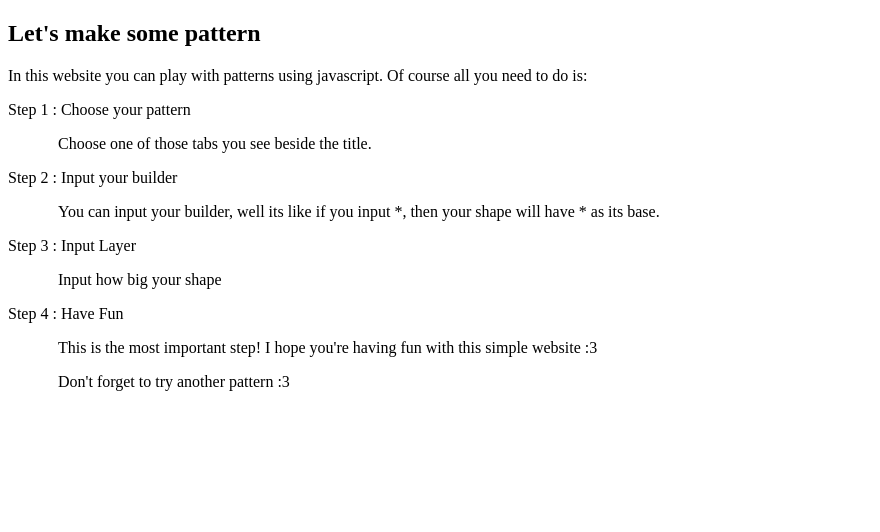
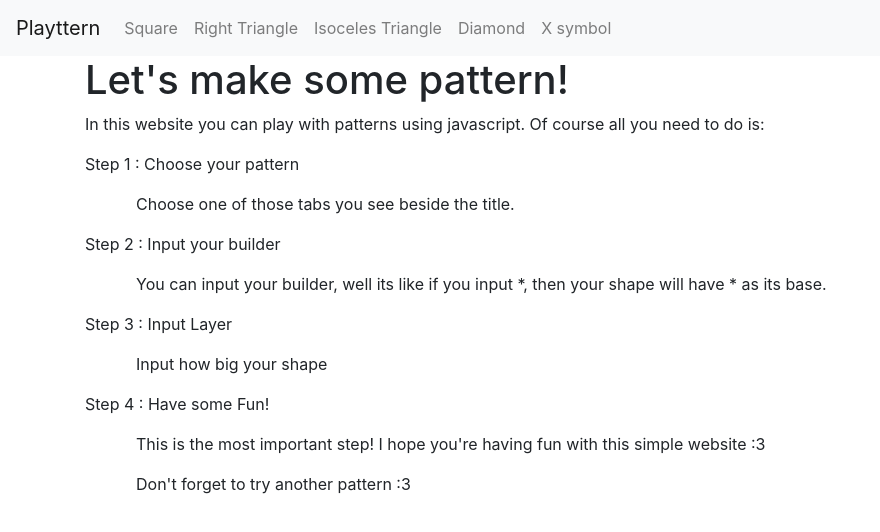
Before and after one commit to Uyeye03/PatWeb, a plain HTML site: page index.html in a window 1280 px wide. Shown: the whole page, without its empty margins (0-880 px from the left). Drawn offline with Linux system fonts and the light colour scheme.

Commit message:
square done, elbow triangle done

```diff
--- a/index.html
+++ b/index.html
@@ -5,18 +5,60 @@
   <title>Make Pattern</title>
   <meta name="viewport" content="width= device-width,initial-scale 1.0">
   <script> src ="js/script.js" </script>
+  <link rel="stylesheet" href = "Bootstrap/bootstrap.min.css">
+  <link rel="stylesheet" href = "style.css">
+  <script src = "jquery-3.5.1.slim.min.js"></script>
+  <script src = "popper.min.js"></script>
+  <script src = "Bootstrap/bootstrap.min.js"></script>
 </head>
 <body>
-    <h2> Let's make some pattern</h2>
-    <p> In this website you can play with patterns using javascript. Of course all you need to do is:</p>
-    <p> Step 1 : Choose your pattern</p>
-    <p style="text-indent: 50px"> Choose one of those tabs you see beside the title. </p>
-    <p> Step 2 : Input your builder</p>
-    <p style="text-indent: 50px"> You can input your builder, well its like if you input *, then your shape will have * as its base. </p>
-    <p> Step 3 : Input Layer</p>
-    <p style="text-indent: 50px"> Input how big your shape </p>
-    <p> Step 4 : Have Fun</p>
-    <p style="text-indent: 50px"> This is the most important step! I hope you're having fun with this simple website :3</p>
-    <p style="text-indent: 50px"> Don't forget to try another pattern :3</p>
+    <nav class="navbar navbar-expand-sm justify-content-center navbar-light bg-light">
+        <a href = "../index.html"class="navbar-brand"> Playttern</a>
+        <button class="navbar-toggler" data-toggle = "collapse" data-target="#Menu">
+            <span class="navbar-toggler-icon"></span>
+        </button>
+        <div class="collapse navbar-collapse" id="Menu">
+            <ul class="navbar-nav">
+                <li class="nav-item">
+                    <a href = "Webs/Square.html" class="nav-link">Square</a>
+                </li>
+                <li class="nav-item">
+                    <a href = "Webs/RightTriangle.html" class="nav-link">Right Triangle</a>
+                </li>
+                <li class="nav-item">
+                    <a href = "Webs/IsocelesTriangle.html" class="nav-link">Isoceles Triangle</a>
+                </li>
+                <li class="nav-item">
+                    <a href = "Webs/Diamond.html" class="nav-link">Diamond</a>
+                </li>
+                <li class="nav-item">
+                    <a href = "Webs/X.html" class="nav-link">X symbol</a>
+                </li>
+            </ul>
+        </div>
+
+    </nav>
+    <div class="container">
+        <div class="row">
+            <div class="col">
+                <h1>Let's make some pattern!</h1>
+            </div>
+        </div>
+        <div class="row">
+            <div class="col">
+                <p> In this website you can play with patterns using javascript. Of course all you need to do is:</p>
+                <p> Step 1 : Choose your pattern</p>
+                <p style="text-indent: 51px"> Choose one of those tabs you see beside the title. </p>
+                <p> Step 2 : Input your builder</p>
+                <p style="text-indent: 51px"> You can input your builder, well its like if you input *, then your shape will have * as its base. </p>
+                <p> Step 3 : Input Layer</p>
+                <p style="text-indent: 51px"> Input how big your shape </p>
+                <p> Step 4 : Have some Fun!</p>
+                <p style="text-indent: 51px"> This is the most important step! I hope you're having fun with this simple website :3</p>
+                <p style="text-indent: 51px"> Don't forget to try another pattern :3</p>
+            </div>
+        </div>
+    </div>
+
 </body>
 </html>
```
Also changed, not shown: Webs/Diamond.html (+2 -2 lines), Webs/IsocelesTriangle.html (+2 -2 lines), Webs/RightTriangle.html (+18 -3 lines), Webs/Square.html (+19 -2 lines), Webs/X.html (+2 -2 lines), js/script.js (+39 -0 lines).
